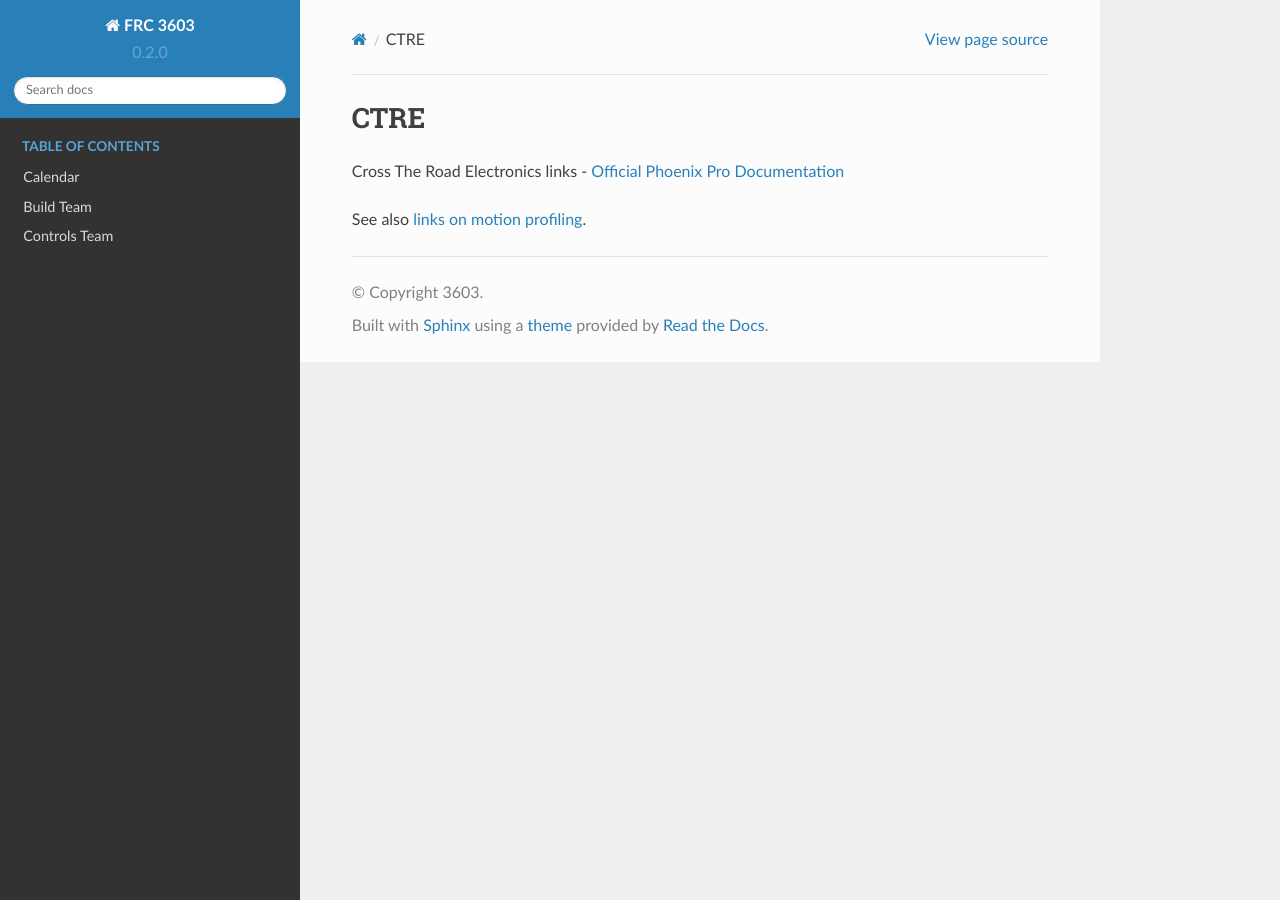
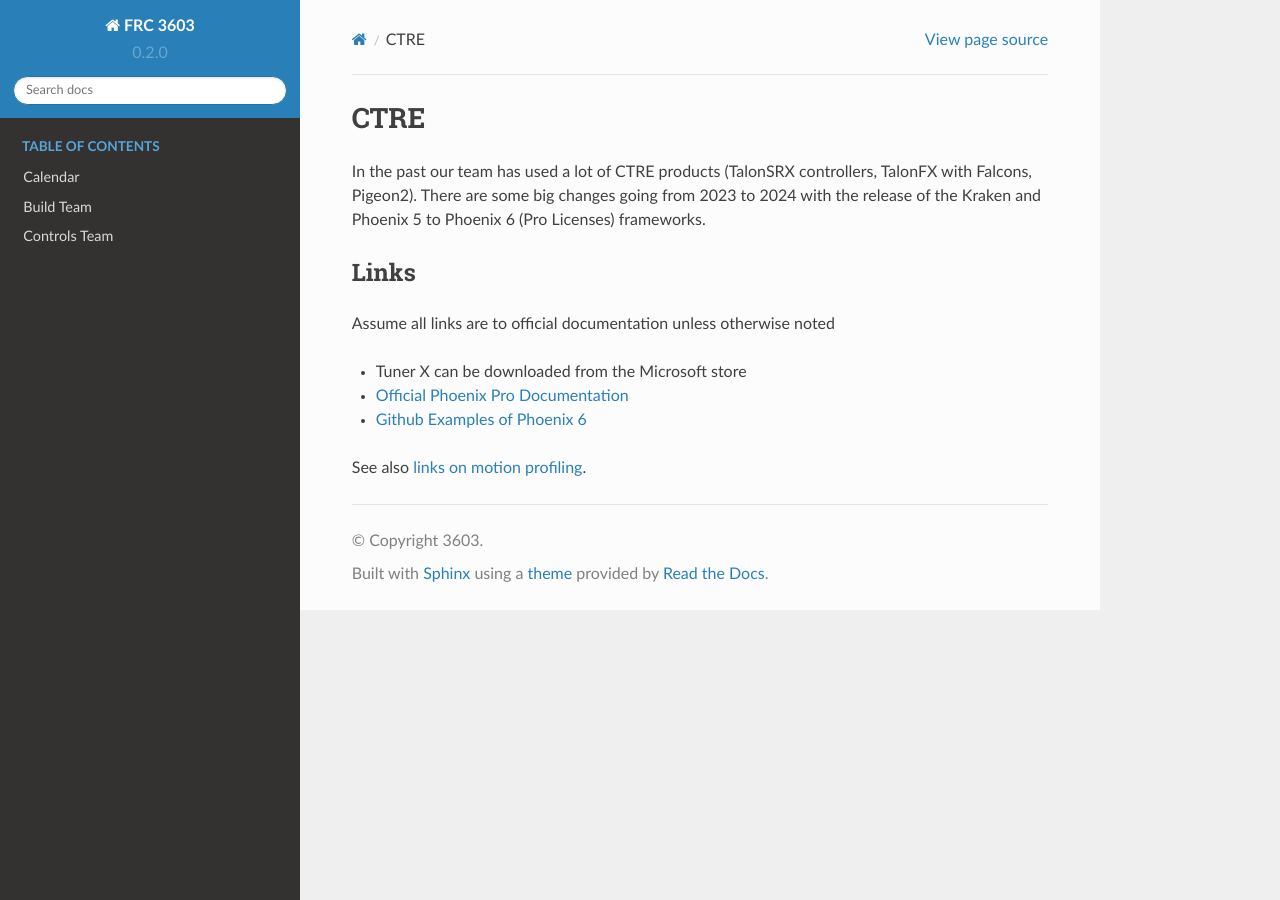
Before and after one commit to CyberCoyotes/3603-CodingHandbook, a Sphinx documentation site: the page built from docs/source/controls/ctre.rst, in a window 1280 px wide. Built offline with Sphinx 7.4.7 and the Read the Docs theme 2.0.0, drawn with Linux system fonts in a browser that asks for light colours; pages that are not in the unit, such as notebooks, are missing from menus.

Commit message:
Update ctre.rst

```diff
--- a/docs/source/controls/ctre.rst
+++ b/docs/source/controls/ctre.rst
@@ -1,8 +1,16 @@
 ====
 CTRE
 ====
+In the past our team has used a lot of CTRE products (TalonSRX controllers, TalonFX with Falcons, Pigeon2). There are some big changes going from 2023 to 2024 with the release of the Kraken and Phoenix 5 to Phoenix 6 (Pro Licenses) frameworks.
 
-Cross The Road Electronics links
+
+------
+Links
+------
+Assume all links are to official documentation unless otherwise noted
+
+- Tuner X can be downloaded from the Microsoft store
 - `Official Phoenix Pro Documentation <https://v6.docs.ctr-electronics.com/en/2023-pro/index.html>`_
+- `Github Examples of Phoenix 6 <https://github.com/CrossTheRoadElec/Phoenix6-Examples>`_
 
 See also `links on motion profiling <https://github.com/CyberCoyotes/Handbook/blob/main/docs/source/controls/motion-profiling.rst>`_.
```
